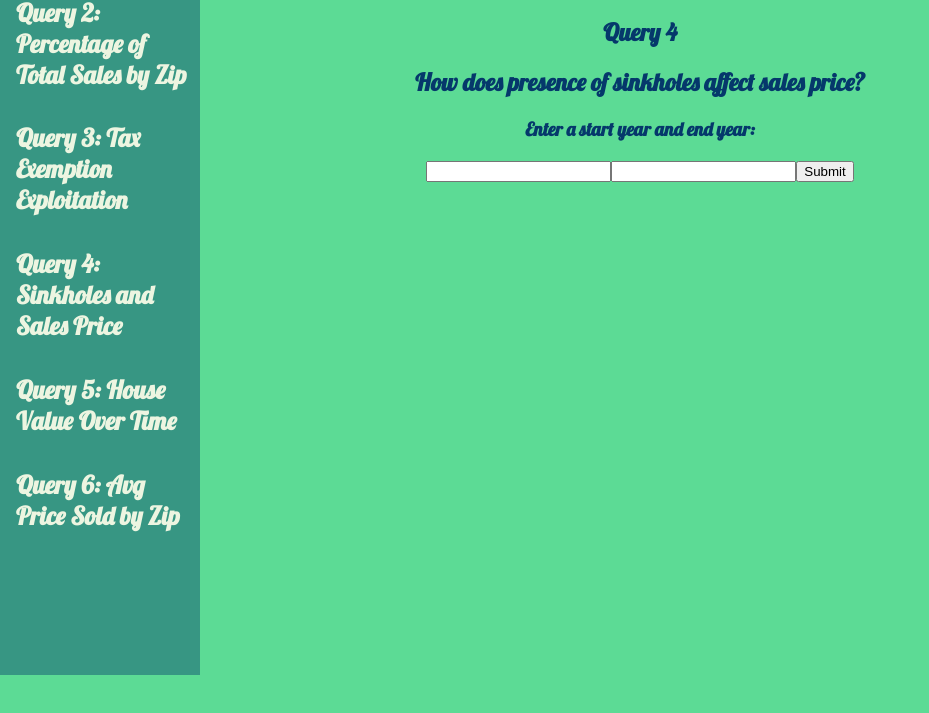
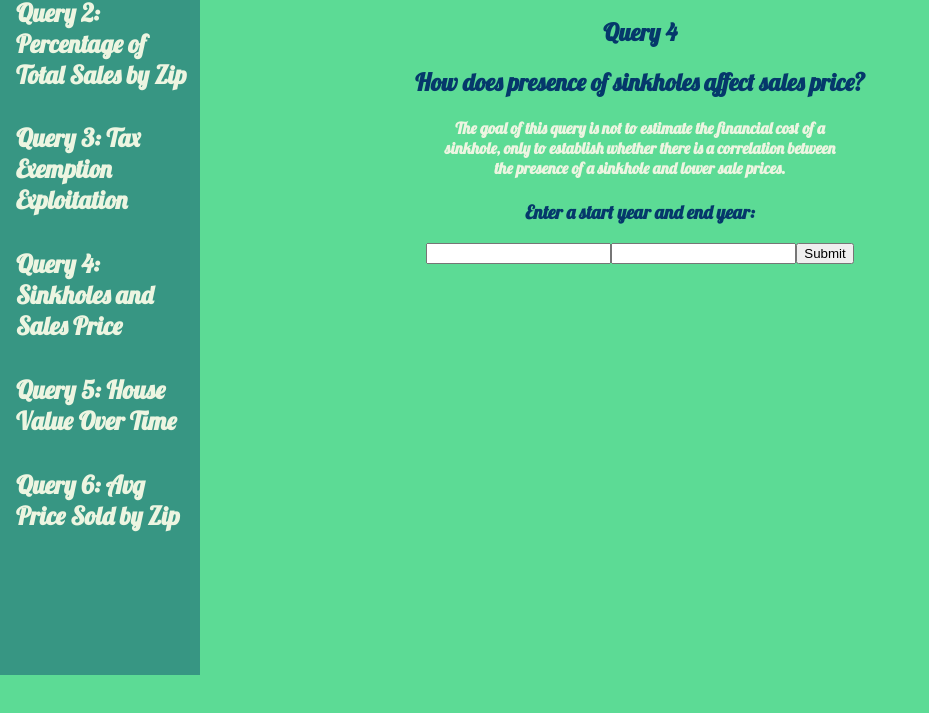
Before and after one commit to jbarber877/Pasco-Properties, a website: page Query4.html in a window 1280 px wide. Shown: the part 145-858 px from the top of the page, without its empty margins (0-929 px from the left). Before the commit the page ends 819 px from the top, so only its background shows below. Drawn offline with nearby package versions, Linux system fonts and the light colour scheme.

Commit message:
Update Query4.html

```diff
--- a/Query4.html
+++ b/Query4.html
@@ -71,6 +71,10 @@
   <h1>Pasco Properties</h1>
   <h2 id="que1">Query 4</h1>
   <h2 id="query-description">  </h2>
+  <h4 id="small-desc">The goal of this query is not to estimate the financial cost of a sinkhole, only to establish
+whether there is a correlation between the presence of a sinkhole and lower sale prices.
+
+ </h4>
   <h3 id= "query-prompt"></h3>
   <form id="userInput">
     <input type="number" id="zipcode">
```
